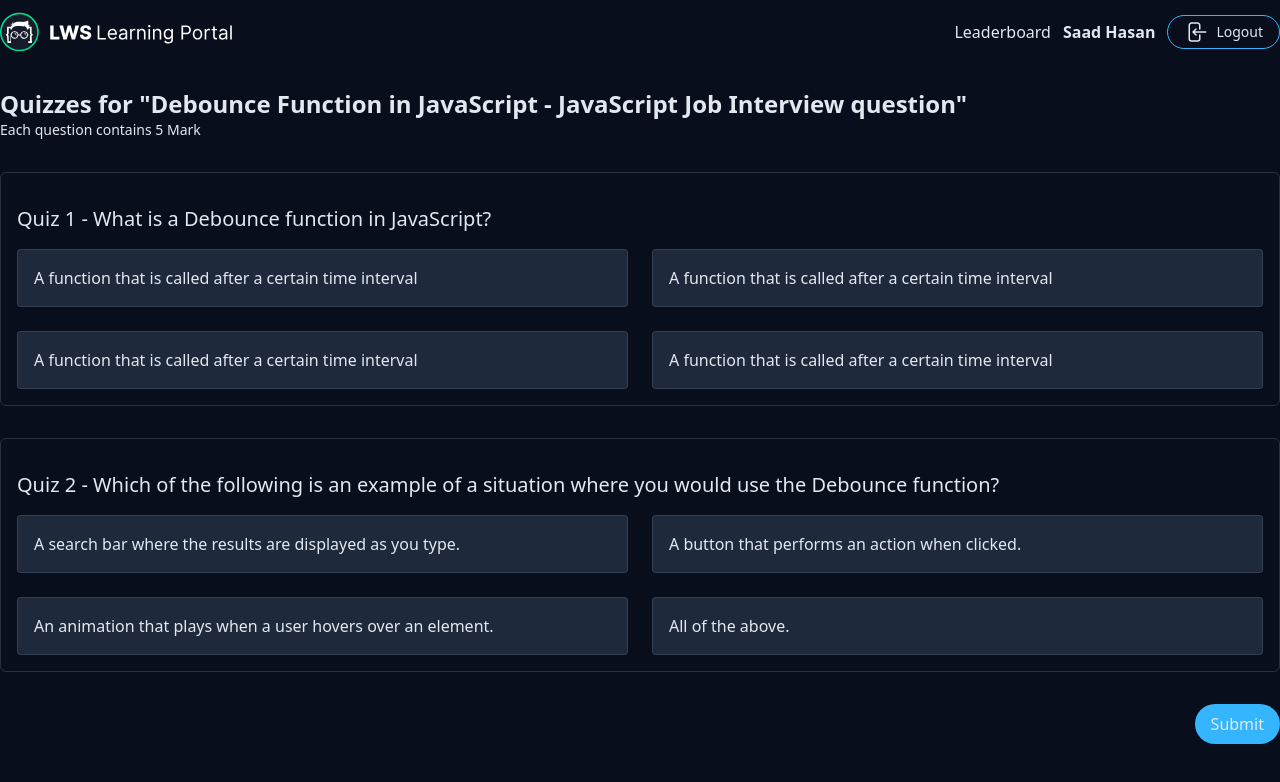
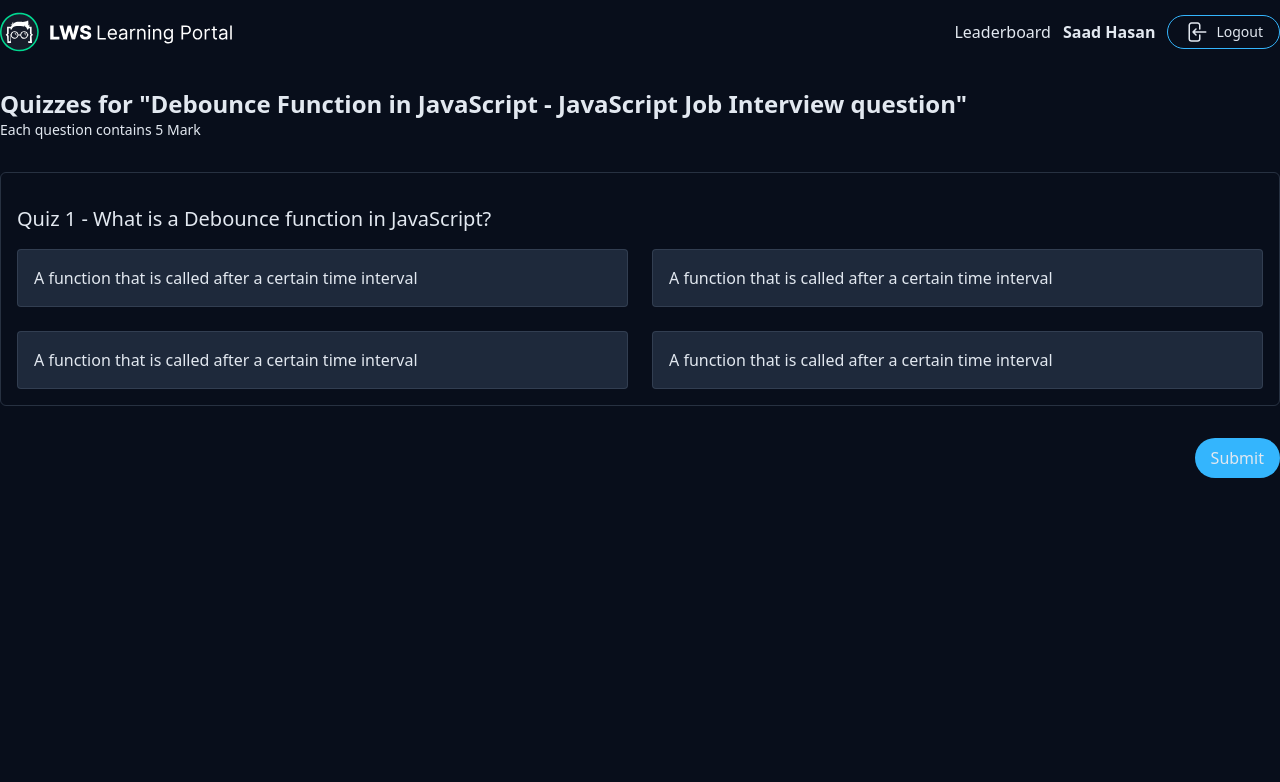
Before and after one commit to numangit/edtech-platform, a React (Create React App) app: page /quiz in a window 1280 px wide. Shown: the top 782 px of the page. Built offline with nearby package versions, Linux system fonts and the light colour scheme.

Commit message:
quiz component added

```diff
--- /dev/null
+++ b/src/component/student/quizzes/Quiz.js
@@ -0,0 +1,36 @@
+import React from 'react';
+
+const Quiz = () => {
+    return (
+        <div class="quiz">
+            <h4 class="question">Quiz 1 - What is a Debounce function in JavaScript?</h4>
+            <form class="quizOptions">
+                {/* <!-- Option 1 --> */}
+                <label for="option1_q1">
+                    <input type="checkbox" id="option1_q1" />
+                    A function that is called after a certain time interval
+                </label>
+
+                {/* <!-- Option 2 --> */}
+                <label for="option2_q1">
+                    <input type="checkbox" id="option2_q1" />
+                    A function that is called after a certain time interval
+                </label>
+
+                {/* <!-- Option 3 --> */}
+                <label for="option3_q1">
+                    <input type="checkbox" id="option3_q1" />
+                    A function that is called after a certain time interval
+                </label>
+
+                {/* <!-- Option 4 --> */}
+                <label for="option4_q1">
+                    <input type="checkbox" id="option4_q1" />
+                    A function that is called after a certain time interval
+                </label>
+            </form>
+        </div>
+    );
+};
+
+export default Quiz;
--- a/src/pages/student/Quiz.js
+++ /dev/null
@@ -1,78 +0,0 @@
-const Quiz = () => {
-    return (
-        <section class="py-6 bg-primary">
-            <div class="mx-auto max-w-7xl px-5 lg:px-0">
-                <div class="mb-8">
-                    <h1 class="text-2xl font-bold">Quizzes for "Debounce Function in JavaScript - JavaScript Job Interview question"
-                    </h1>
-                    <p class="text-sm text-slate-200">Each question contains 5 Mark</p>
-                </div>
-                <div class="space-y-8 ">
-                    <div class="quiz">
-                        <h4 class="question">Quiz 1 - What is a Debounce function in JavaScript?</h4>
-                        <form class="quizOptions">
-                            {/* <!-- Option 1 --> */}
-                            <label for="option1_q1">
-                                <input type="checkbox" id="option1_q1" />
-                                A function that is called after a certain time interval
-                            </label>
-
-                            {/* <!-- Option 2 --> */}
-                            <label for="option2_q1">
-                                <input type="checkbox" id="option2_q1" />
-                                A function that is called after a certain time interval
-                            </label>
-
-                            {/* <!-- Option 3 --> */}
-                            <label for="option3_q1">
-                                <input type="checkbox" id="option3_q1" />
-                                A function that is called after a certain time interval
-                            </label>
-
-                            {/* <!-- Option 4 --> */}
-                            <label for="option4_q1">
-                                <input type="checkbox" id="option4_q1" />
-                                A function that is called after a certain time interval
-                            </label>
-                        </form>
-                    </div>
-
-                    <div class="quiz">
-                        <h4 class="question">Quiz 2 - Which of the following is an example of a situation where you would use the
-                            Debounce function?</h4>
-                        <form class="quizOptions">
-                            {/* <!-- Option 1 --> */}
-                            <label for="option1_q2">
-                                <input type="checkbox" id="option1_q2" />
-                                A search bar where the results are displayed as you type.
-                            </label>
-
-                            {/* <!-- Option 2 --> */}
-                            <label for="option2_q2">
-                                <input type="checkbox" id="option2_q2" />
-                                A button that performs an action when clicked.
-                            </label>
-
-                            {/* <!-- Option 3 --> */}
-                            <label for="option3_q2">
-                                <input type="checkbox" id="option3_q2" />
-                                An animation that plays when a user hovers over an element.
-                            </label>
-
-                            {/* <!-- Option 4 --> */}
-                            <label for="option4_q2">
-                                <input type="checkbox" id="option4_q2" />
-                                All of the above.
-                            </label>
-                        </form>
-                    </div>
-                </div>
-
-                <button
-                    class="px-4 py-2 rounded-full bg-cyan block ml-auto mt-8 hover:opacity-90 active:opacity-100 active:scale-95 ">Submit</button>
-            </div>
-        </section>
-    );
-};
-
-export default Quiz;
--- /dev/null
+++ b/src/pages/student/Quizzes.js
@@ -0,0 +1,23 @@
+import React from 'react';
+import Quiz from '../../component/student/quizzes/Quiz';
+
+const Quizzes = () => {
+    return (
+        <section class="py-6 bg-primary">
+            <div class="mx-auto max-w-7xl px-5 lg:px-0">
+                <div class="mb-8">
+                    <h1 class="text-2xl font-bold">Quizzes for "Debounce Function in JavaScript - JavaScript Job Interview question"</h1>
+                    <p class="text-sm text-slate-200">Each question contains 5 Mark</p>
+                </div>
+                <div class="space-y-8 ">
+                    <Quiz />
+                </div>
+
+                <button
+                    class="px-4 py-2 rounded-full bg-cyan block ml-auto mt-8 hover:opacity-90 active:opacity-100 active:scale-95 ">Submit</button>
+            </div>
+        </section>
+    );
+};
+
+export default Quizzes;
--- a/src/routes/router/router.js
+++ b/src/routes/router/router.js
@@ -1,6 +1,5 @@
 import { createBrowserRouter } from "react-router-dom";
 import StudentLogin from "../../pages/student/StudentLogin";
-import Quiz from "../../pages/student/Quiz";
 import Main from "../../layouts/Main";
 import CourseLayout from "../../layouts/CourseLayout";
 import VideoPlayer from "../../component/student/coursePlayer/VideoPlayer";
@@ -13,6 +12,7 @@ import AdminQuiz from "../../pages/admin/AdminQuiz";
 import AdminDashboard from "../../pages/admin/AdminDashboard";
 import AssignmentMark from "../../pages/admin/AssignmentMark";
 import Assignment from "../../pages/admin/Assignment";
+import Quizzes from "../../pages/student/Quizzes";
 
 export const router = createBrowserRouter([
     //student routes
@@ -36,7 +36,7 @@ export const router = createBrowserRouter([
             },
             {
                 path: '/quiz',
-                element: <Quiz />
+                element: <Quizzes />
             }
         ]
     },
```
